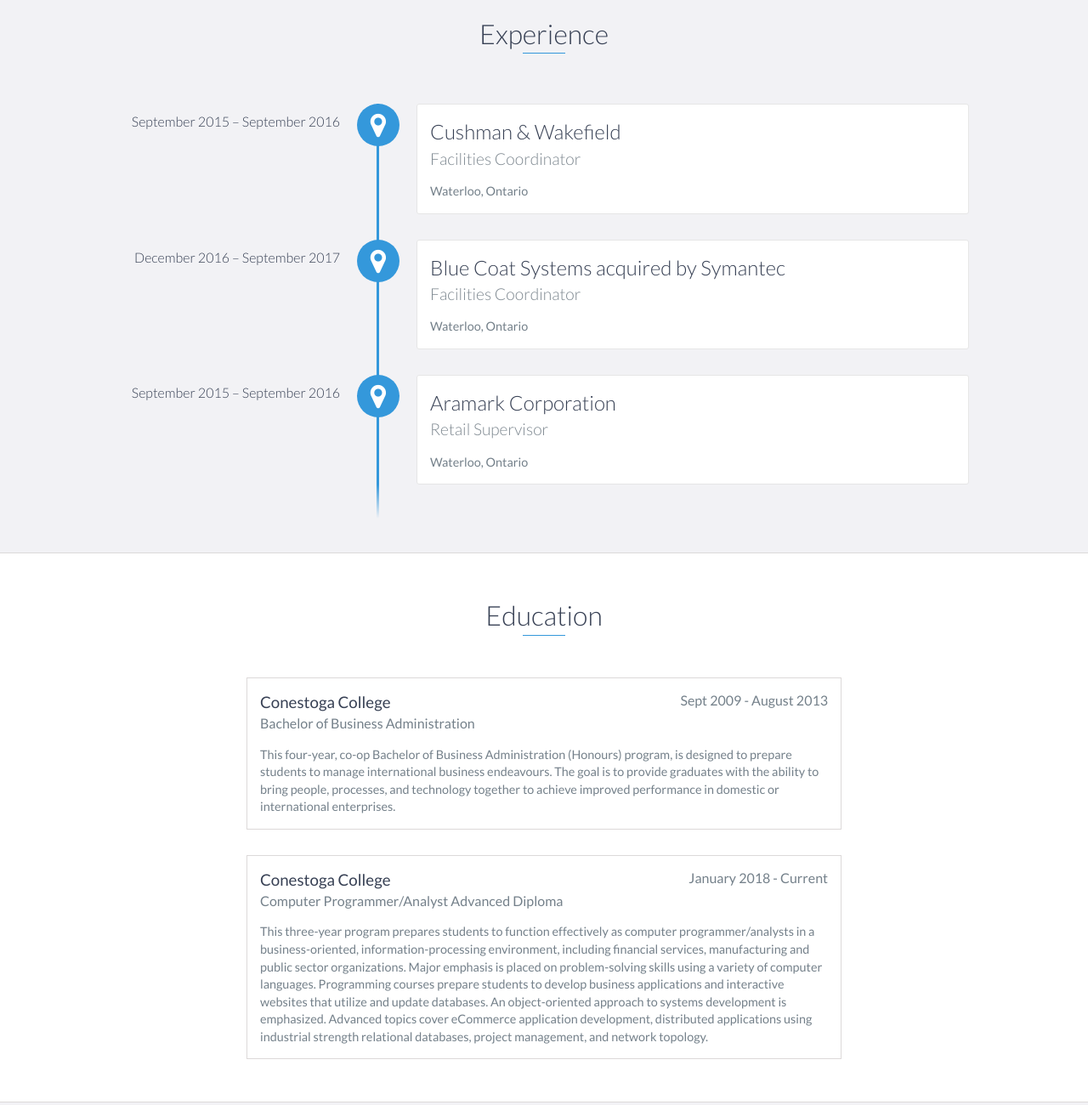
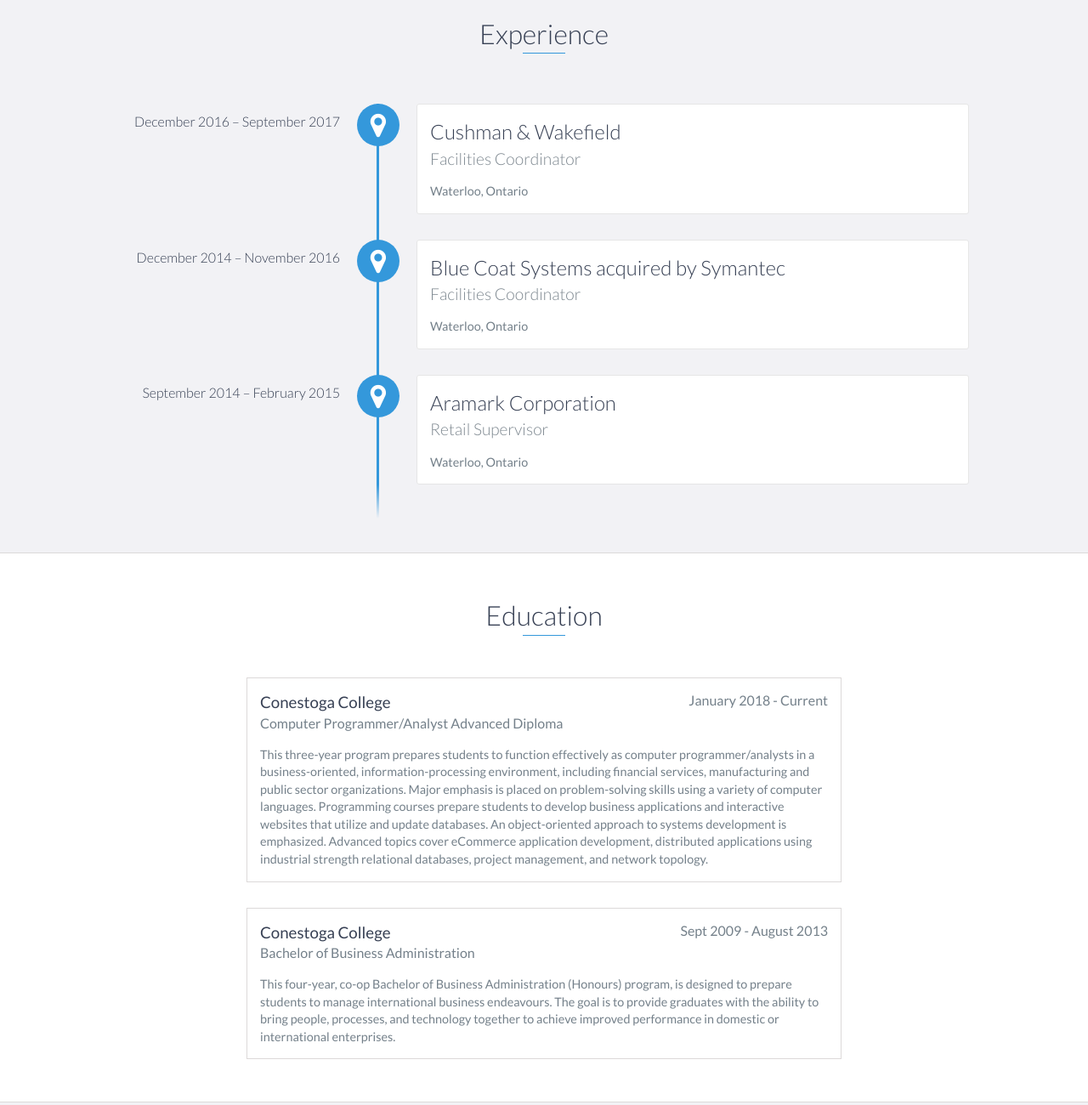
Before and after one commit to AnthonyChang/AnthonyChang.github.io, a website: page index.html in a window 1280 px wide. Shown: the part 1060-2360 px from the top of the page at 85% size. Drawn offline with nearby package versions, Linux system fonts and the light colour scheme.

Commit message:
Update index.html

```diff
--- a/index.html
+++ b/index.html
@@ -85,7 +85,7 @@
     <div id="experience" class="background-alt">
         <h2 class="heading">Experience</h2>
         <div id="experience-timeline">
-            <div data-date="September 2015 – September 2016">
+            <div data-date="December 2016 – September 2017">
                 <h3>Cushman &amp; Wakefield</h3>
                 <h4>Facilities Coordinator</h4>
                 <p>
@@ -93,7 +93,7 @@
 				</p>
             </div>
 
-            <div data-date="December 2016 – September 2017">
+            <div data-date="December 2014 – November 2016">
                 <h3>Blue Coat Systems acquired by Symantec</h3>
                 <h4>Facilities Coordinator</h4>
                 <p>
@@ -101,7 +101,7 @@
                 </p>
             </div>
 
-            <div data-date="September 2015 – September 2016">
+            <div data-date="September 2014 – February 2015">
                 <h3>Aramark Corporation</h3>
                 <h4>Retail Supervisor</h4>
                 <p>
@@ -115,6 +115,15 @@
 
     <div id="education">
         <h2 class="heading">Education</h2>
+	<div class="education-block">
+            <h3>Conestoga College</h3>
+            <span class="education-date">January 2018 - Current</span>
+            <h4>Computer Programmer/Analyst Advanced Diploma</h4>
+            <p>
+				This three-year program prepares students to function effectively as computer programmer/analysts in a business-oriented, information-processing environment, including financial services, manufacturing and public sector organizations. Major emphasis is placed on problem-solving skills using a variety of computer languages. Programming courses prepare students to develop business applications and interactive websites that utilize and update databases. An object-oriented approach to systems development is emphasized. Advanced topics cover eCommerce application development, distributed applications using industrial strength relational databases, project management, and network topology.
+            </p>
+        </div>
+        <!-- End .education-block -->
         <div class="education-block">
             <h3>Conestoga College</h3>
             <span class="education-date">Sept 2009 - August 2013</span>
@@ -125,15 +134,6 @@
         </div>
         <!-- End .education-block -->
 
-        <div class="education-block">
-            <h3>Conestoga College</h3>
-            <span class="education-date">January 2018 - Current</span>
-            <h4>Computer Programmer/Analyst Advanced Diploma</h4>
-            <p>
-				This three-year program prepares students to function effectively as computer programmer/analysts in a business-oriented, information-processing environment, including financial services, manufacturing and public sector organizations. Major emphasis is placed on problem-solving skills using a variety of computer languages. Programming courses prepare students to develop business applications and interactive websites that utilize and update databases. An object-oriented approach to systems development is emphasized. Advanced topics cover eCommerce application development, distributed applications using industrial strength relational databases, project management, and network topology.
-            </p>
-        </div>
-        <!-- End .education-block -->
     </div>
     <!-- End #education -->
 
```
